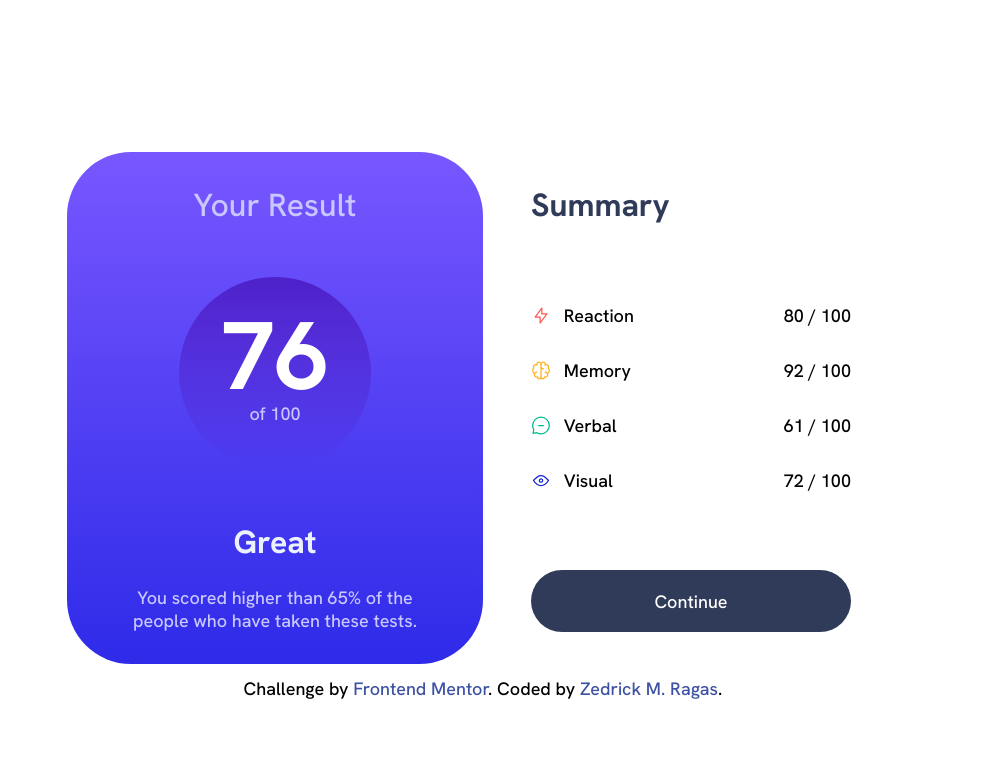
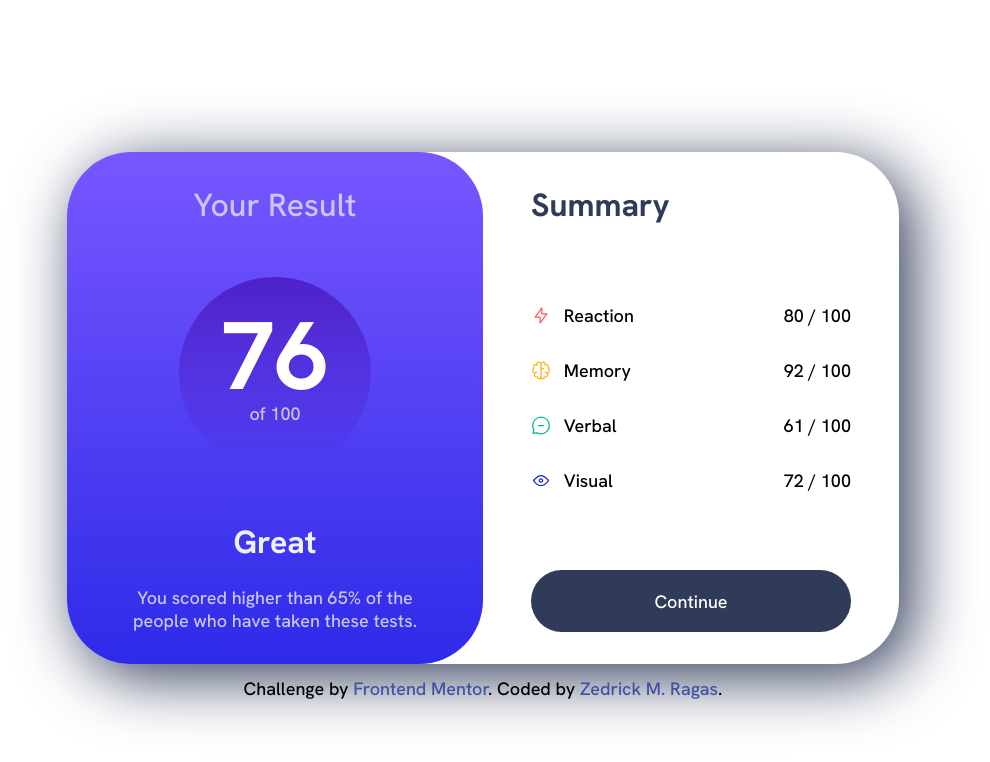
Before and after one commit to zdotdev/Frontend-Mentor-Results-summary-component, a plain HTML site: page index.html in a window 1536 px wide. Shown: the whole page, without its empty margins (285-1275 px from the left). Drawn offline with Linux system fonts and the light colour scheme.

Commit message:
box shadow

```diff
--- a/assets/style/Style.css
+++ b/assets/style/Style.css
@@ -136,11 +136,15 @@ img{
         display: flex;
         flex-direction: column;
         justify-content: center;
+        align-items: center;
     }
     .content{
         flex-direction: row;
         justify-content: center;
         height: 32rem;
+        width: fit-content;
+        border-radius: 4rem;
+        box-shadow: .8rem .8rem 4rem var(--Dark-gray-blue);
     }
     .results,
     .summary{
```
